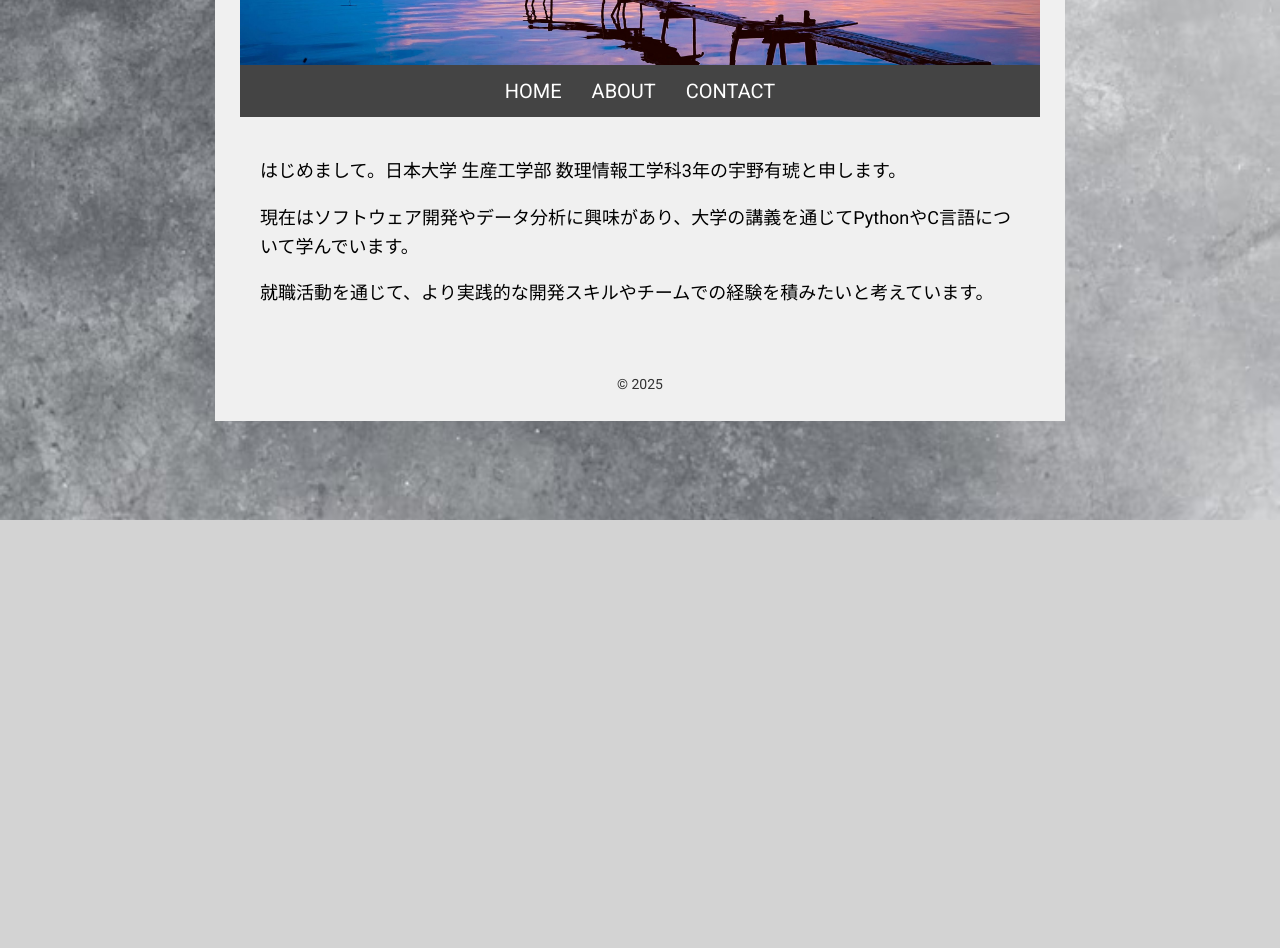
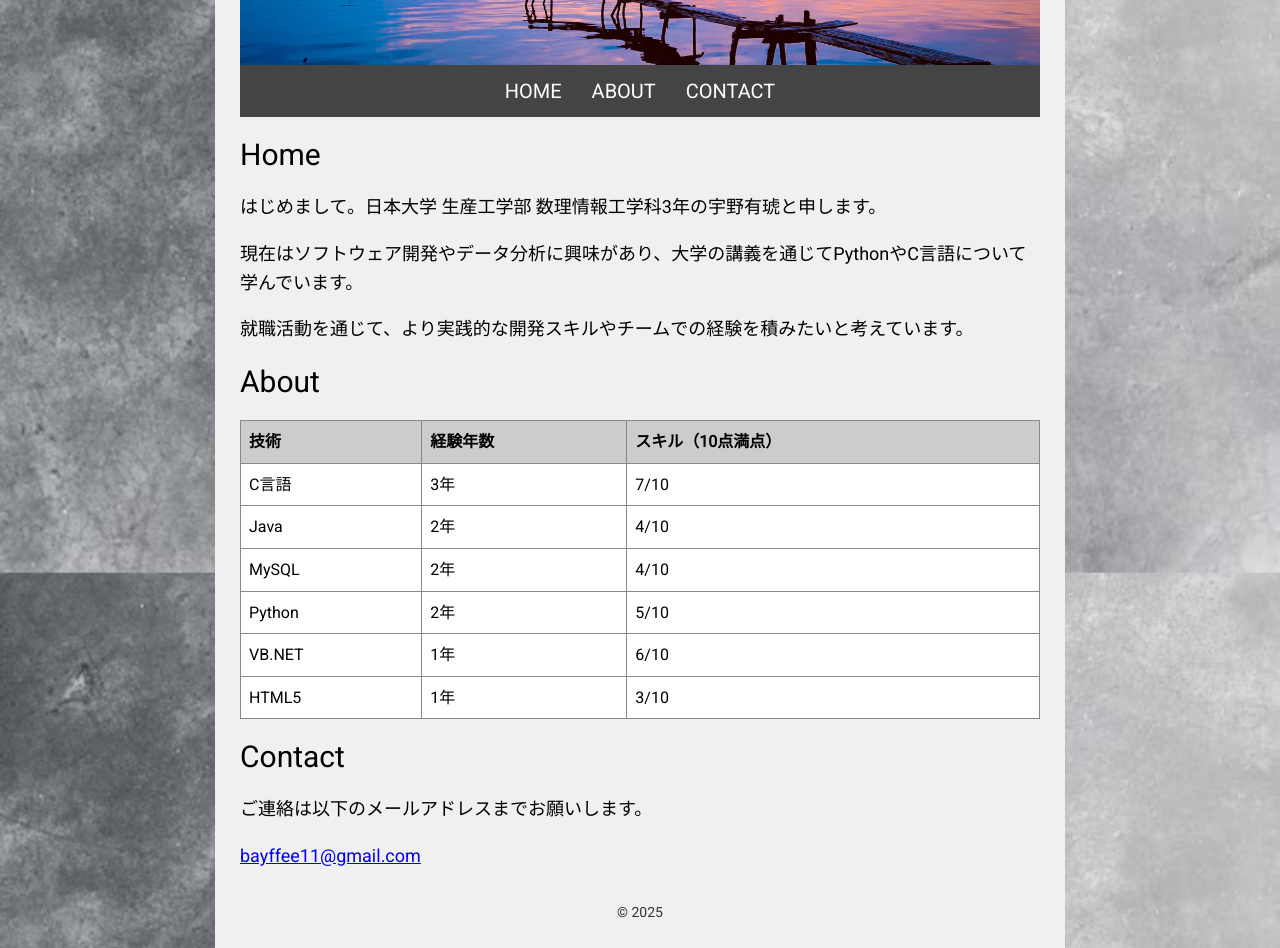
Before and after one commit to bayffee/portfolio, a plain HTML site: page index.html in a window 1280 px wide. Shown: the part 280-1228 px from the top of the page. Before the commit the page ends 800 px from the top, so only its background shows below. Drawn offline with nearby package versions, Linux system fonts and the light colour scheme.

Commit message:
Update index.html

```diff
--- a/index.html
+++ b/index.html
@@ -35,19 +35,18 @@
       </ul>
     </nav>
 
-    <!-- コンテンツ -->
-    <div id="container">
-      <div id="content">
-        <div id="home" class="content-region hide">
-          <h2></h2>
-          <p>はじめまして。日本大学 生産工学部 数理情報工学科3年の宇野有琥と申します。</p>
+
+<!-- コンテンツ -->
+    <section id="home">
+    <h2>Home</h2>
+    <p>はじめまして。日本大学 生産工学部 数理情報工学科3年の宇野有琥と申します。</p>
           <p>現在はソフトウェア開発やデータ分析に興味があり、大学の講義を通じてPythonやC言語について学んでいます。</p>
           <p>就職活動を通じて、より実践的な開発スキルやチームでの経験を積みたいと考えています。</p>
-        </div>
+  </section>
 
-        <div id="about" class="content-region hide">
-          <h2></h2>
-          <table>
+  <section id="about">
+    <h2>About</h2>
+    <table>
             <thead>
               <tr>
                 <th>技術</th>
@@ -64,15 +63,13 @@
               <tr><td>HTML5</td><td>1年</td><td>3/10</td></tr>
             </tbody>
           </table>
-        </div>
+  </section>
 
-        <div id="contact" class="content-region hide">
-          <h2></h2>
-          <p>ご連絡は以下のメールアドレスまでお願いします。</p>
+  <section id="contact">
+    <h2>Contact</h2>
+    <p><p>ご連絡は以下のメールアドレスまでお願いします。</p>
           <p><a href="mailto:bayffee11@gmail.com">bayffee11@gmail.com</a></p>
-        </div>
-      </div>
-    </div>
+  </section>
 
     <footer>
       &copy; 2025
```
